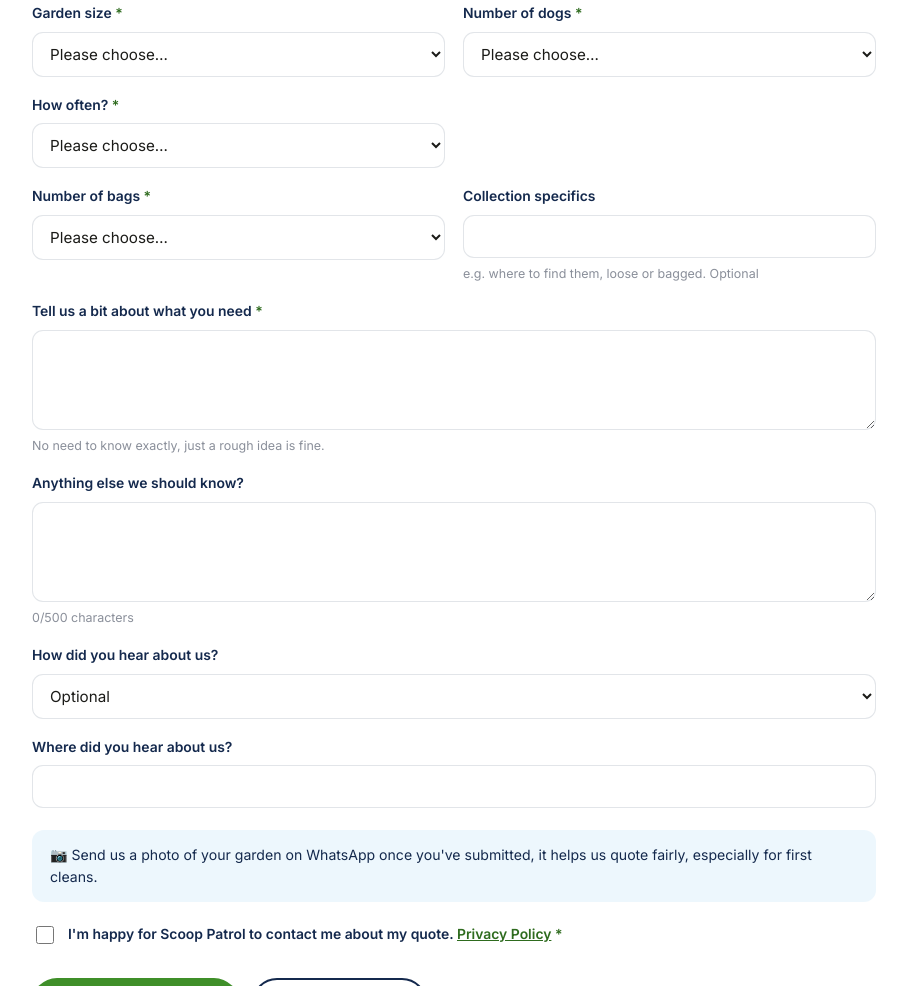
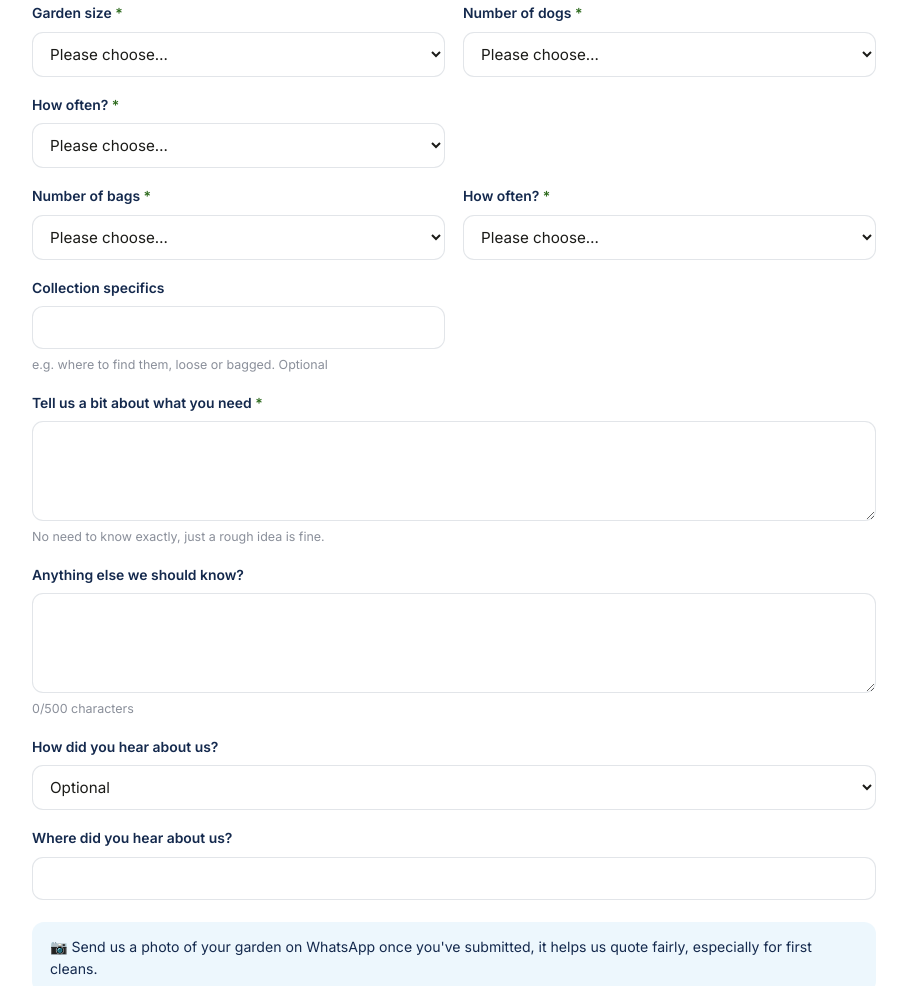
Before and after one commit to maul2491/scoop-patrol-website, a plain HTML site: page index.html in a window 1280 px wide. Shown: the part 7266-8252 px from the top of the page, without its empty margins (186-1093 px from the left). Drawn offline with Linux system fonts and the light colour scheme.

Commit message:
Add "how often" to the Collection branch of the quote form
Collection was missing a frequency field; garden clean already had one.
Matches WhatsApp message building to the new field.

Co-Authored-By: Claude Sonnet 5 <noreply@anthropic.com>

```diff
--- a/assets/site.js
+++ b/assets/site.js
@@ -343,6 +343,7 @@
         lines.push('Frequency: ' + val('frequency'));
       } else if (need === 'Collection') {
         lines.push('Number of bags: ' + val('bags'));
+        lines.push('Frequency: ' + val('collectionFrequency'));
         lines.push('Collection specifics: ' + (val('collectionSpecifics') || 'Not provided'));
       } else if (need === 'Not sure yet') {
         lines.push('Details: ' + val('unsureDetails'));
--- a/build/components.mjs
+++ b/build/components.mjs
@@ -323,6 +323,7 @@ export function quoteForm({ id = 'quoteForm' } = {}) {
 
       <div class="form-grid form-branch" data-need-branch="Collection" hidden>
         ${select('bags', 'Number of bags', SELECTS.bags, true)}
+        ${select('collectionFrequency', 'How often?', SELECTS.frequency, true)}
         ${input('collectionSpecifics', 'Collection specifics', 'text', false, 'maxlength="160"', 'e.g. where to find them, loose or bagged. Optional')}
       </div>
 
--- a/index.html
+++ b/index.html
@@ -621,6 +621,14 @@
         <p class="field-error" data-error-for="bags" hidden></p>
       </div>
         <div class="field">
+        <label for="collectionFrequency">How often? <span class="req" aria-hidden="true">*</span></label>
+        <select id="collectionFrequency" name="collectionFrequency" required>
+          <option value="" disabled selected>Please choose…</option>
+          <option value="Weekly">Weekly</option><option value="Fortnightly">Fortnightly</option><option value="One-off">One-off</option>
+        </select>
+        <p class="field-error" data-error-for="collectionFrequency" hidden></p>
+      </div>
+        <div class="field">
         <label for="collectionSpecifics">Collection specifics</label>
         <input type="text" id="collectionSpecifics" name="collectionSpecifics" maxlength="160">
         <p class="field-hint">e.g. where to find them, loose or bagged. Optional</p>
```
Also changed, not shown: contact/index.html (+8 -0 lines).
